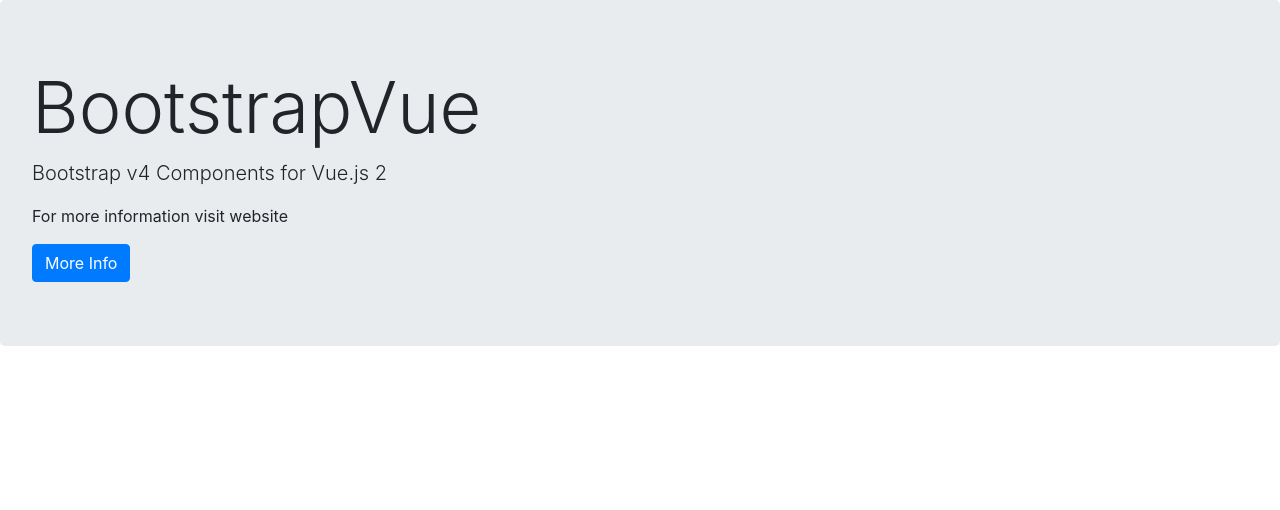
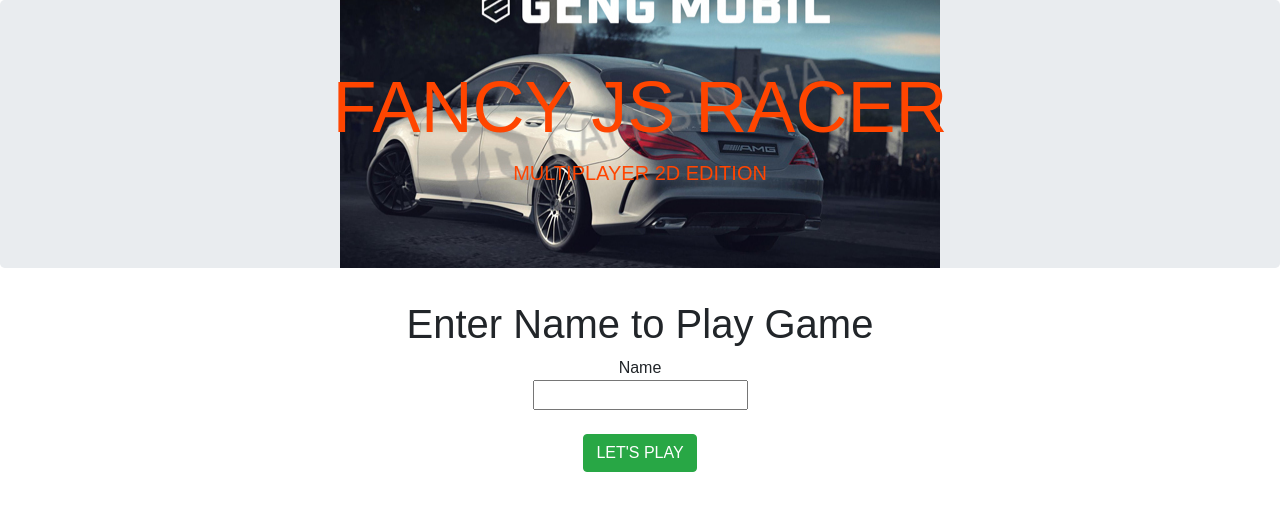
Before and after one commit to team-1-week3/js-racer-multiplayer-client, a Vue app: page / in a window 1280 px wide. Shown: the top 510 px of the page. Built offline with nearby package versions, Linux system fonts and the light colour scheme.

Commit message:
VUEX, ROUTE USED 1. Landing Page VS Game Page 2. Used authentication based on flag & user name

```diff
--- a/src/App.vue
+++ b/src/App.vue
@@ -1,50 +1,13 @@
 <template>
   <div id="app">
-    <LandingPage></LandingPage>
-    <!-- <Game /> -->
-    <!-- <div class="container" style="margin:0;padding:0">
-      <div class="row">
-        <div class="col-sm-8">
-          <div class="bg">
-            <img class="mobil" src="./assets/car.png" />
-            <img class="mobil2" src="./assets/car.png" />
-          </div>
-        </div>
-        <div class="col-sm-4">
-          <div class="w3-container ml-5">
-            <h2>Rank</h2>
-            <ul class="w3-ul w3-card-4">
-              <li class="w3-bar">
-                <img src="https://www.w3schools.com/w3css/img_avatar2.png" class="w3-bar-item w3-circle w3-hide-small" style="width:85px">
-                <div class="w3-bar-item mt-2">
-                  <span>Player1</span>
-                </div>
-              </li>
-              <li class="w3-bar">
-                <img src="https://www.w3schools.com/w3css/img_avatar5.png" class="w3-bar-item w3-circle w3-hide-small" style="width:85px">
-                <div class="w3-bar-item mt-2">
-                  <span>Player2</span>
-                </div>
-              </li>
-            </ul>
-          </div>
-          <br/>
-          <button class="btn btn-primary ml-5">MOVE</button>
-        </div>
-      </div>
-    </div> -->
+     <router-view/>
   </div>
 </template>
 
 <script>
-// import Game from './components/Game.vue'
-import LandingPage from './views/LandingPage.vue'
 export default {
   name: 'JSRacer',
-  components: {
-    // Game,
-    LandingPage
-  }
+  components: {}
 }
 </script>
 
--- a/src/router/index.js
+++ b/src/router/index.js
@@ -1,9 +1,21 @@
 import Vue from 'vue'
 import VueRouter from 'vue-router'
+import LandingPage from '../views/LandingPage.vue'
+import Game from '../views/Game.vue'
 
 Vue.use(VueRouter)
-
 const routes = [
+  {
+    path: '/',
+    name: 'LandingPage',
+    component: LandingPage
+  },
+  {
+    path: '/game',
+    name: 'Game',
+    component: Game,
+    meta: { requiresAuth: true }
+  }
 ]
 
 const router = new VueRouter({
@@ -12,4 +24,21 @@
   routes
 })
 
+router.beforeEach((to, from, next) => {
+  if (to.matched.some(record => record.meta.requiresAuth)) {
+    const playerName = localStorage.getItem('playerName')
+    const isPlaying = localStorage.getItem('isPlaying')
+
+    if (playerName && isPlaying) {
+      next()
+    } else {
+      next({
+        path: '/'
+      })
+    }
+  } else {
+    next()
+  }
+})
+
 export default router
--- a/src/store/index.js
+++ b/src/store/index.js
@@ -1,14 +1,32 @@
 import Vue from 'vue'
 import Vuex from 'vuex'
-
+import router from '../router/index.js'
 Vue.use(Vuex)
-
+// const URL='http://localhost:3000'
 export default new Vuex.Store({
   state: {
+    playerName: '',
+    isPlaying: false
   },
   mutations: {
+    SET_PLAYERNAME (state, payload) {
+      state.playerName = payload
+    },
+    SET_ISPLAYING (state, payload) {
+      state.isPlaying = payload
+    }
   },
   actions: {
+    playGame (context, payload) {
+      console.log('>>> MASUK STORE: PLAYGAME')
+      context.commit('SET_PLAYERNAME', payload.playerName)
+      context.commit('SET_ISPLAYING', payload.isPlaying)
+      // localStorage.setItem('playerName', this.playerName)
+      // localStorage.setItem('isPlaying', this.isPlaying)
+      localStorage.setItem('playerName', payload.playerName)
+      localStorage.setItem('isPlaying', payload.isPlaying)
+      router.push({ name: 'Game' })
+    }
   },
   modules: {
   }
--- a/src/views/LandingPage.vue
+++ b/src/views/LandingPage.vue
@@ -1,15 +1,53 @@
 <template>
-  <div>
-    <b-jumbotron header="BootstrapVue" lead="Bootstrap v4 Components for Vue.js 2">
-      <p>For more information visit website</p>
-      <b-button variant="primary" href="#">More Info</b-button>
+  <div id="pg-welcome">
+    <b-jumbotron class="jumbotron" header="FANCY JS RACER" lead="MULTIPLAYER 2D EDITION">
     </b-jumbotron>
+    <h1>Enter Name to Play Game</h1>
+    <form id="signin-form">
+      Name<br>
+      <input type="text" v-model="playerName" required>
+    </form><br>
+    <b-button form="signin-form" variant="success" @click.prevent="enterGame()">LET'S PLAY</b-button>
   </div>
 </template>
 
 <script>
-export default {}
+export default {
+  name: 'LandingPage',
+  data () {
+    return {
+      playerName: ''
+    }
+  },
+  components: {},
+  methods: {
+    enterGame () {
+      console.log('>>> MASUK LANDING-PAGE: ENTERGAME')
+      const payload = {
+        playerName: this.playerName,
+        isPlaying: true
+      }
+      this.$store.dispatch('playGame', payload)
+    }
+  },
+  computed: {}
+}
 </script>
 
 <style>
+
+  #pg-welcome {
+    text-align: center;
+    justify-content: center;
+    font-family: Arial, Helvetica, sans-serif;
+  }
+
+  .jumbotron {
+    background: url("../assets/geng-mobil.jpg") no-repeat center center;
+    width: 100%;
+    height: 100%;
+    color: orangered;
+    font-weight: bolder;
+  }
+
 </style>
```
Also changed, not shown: src/views/Game.vue (renamed from src/components/Game.vue).
